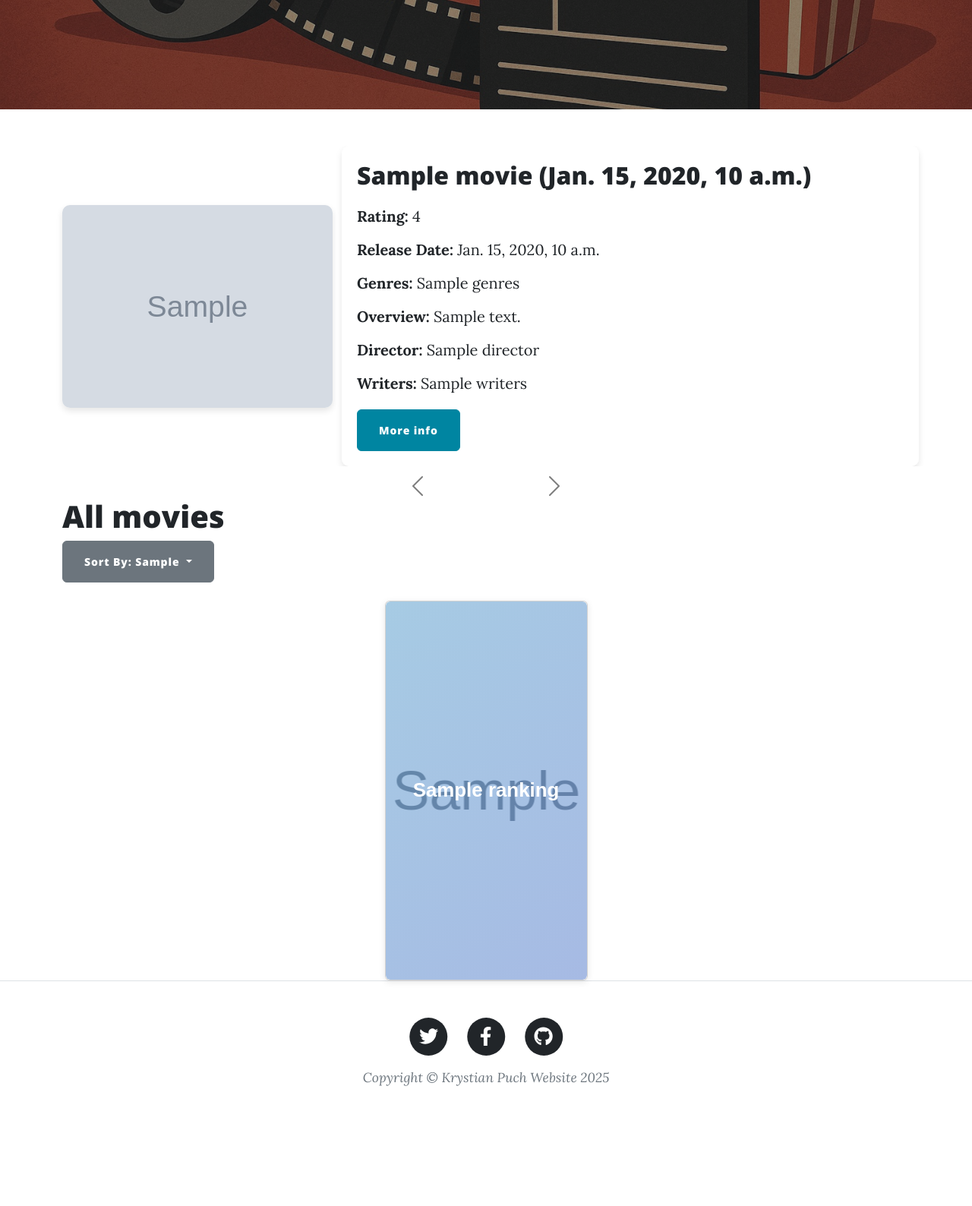
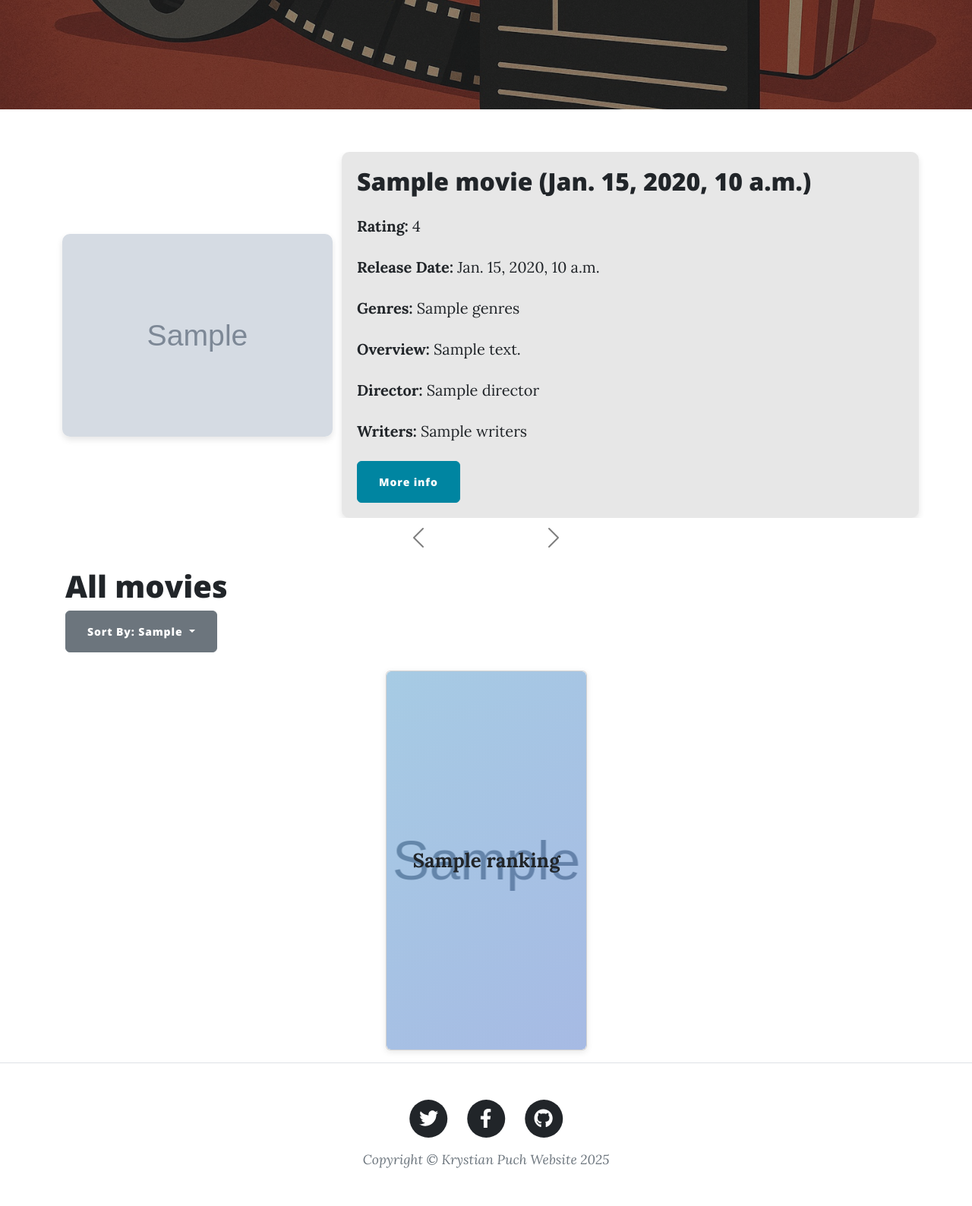
Before and after one commit to Krystian137/MyFilmSayDjango, a Django app: template MyFilmSay/MyFilmSay/templates/index.html in a window 1280 px wide. Shown: the part 388-1976 px from the top of the page at 76% size. Before the commit the page ends 1818 px from the top, so only its background shows below. Run offline with Django 3.2, Linux system fonts and the light colour scheme; the template is opened without the code that fills it: most values are stand-ins (such as "Sample title", 1, 10 or a date in 2020); grey boxes marked "Sample" are stand-in pictures; some libraries are stand-ins or nearby versions.

Commit message:
better carousel.css

```diff
--- a/MyFilmSay/MyFilmSay/static/css/cards.css
+++ b/MyFilmSay/MyFilmSay/static/css/cards.css
@@ -10,17 +10,11 @@
     border-radius: 6px;
     overflow: hidden;
     box-shadow: 0 2px 8px rgba(0, 0, 0, 0.1);
+    transform-style: preserve-3d;
+    transform: translateZ(0);
+    transform-origin: center center;
 }
- @media screen and (max-width: 800px) {
-	 .card {
-		 width: calc(100%);
-	}
-}
- @media screen and (max-width: 500px) {
-	 .card {
-		 width: 100%;
-	}
-}
+
 .front, .back {
     display: flex;
     border-radius: 6px;
@@ -36,15 +30,14 @@
     backface-visibility: hidden;
     transform-style: preserve-3d;
     transition: ease-in-out 600ms;
+    will-change: transform;
 }
 .front {
     background-size: cover;
     padding: 2rem;
     font-size: 1.618rem;
     font-weight: 600;
-	 color: #fff;
     overflow: hidden;
-	 font-family: Poppins, sans-serif;
 }
 .front:before {
     position: absolute;
@@ -61,20 +54,27 @@
 .card:hover .front {
     transform: rotateY(180deg);
 }
+
 .card:nth-child(even):hover .front {
     transform: rotateY(-180deg);
 }
+
 .back {
+    background-color: rgba(152, 152, 152, 0.23);
     background: #fff;
     transform: rotateY(-180deg);
     padding: 0 2em;
+    box-shadow: none;
 }
+
 .card:hover .back {
     transform: rotateY(0deg);
 }
+
 .card:nth-child(even) .back {
     transform: rotateY(180deg);
 }
+
 .card:nth-child(even):hover .back {
     transform: rotateY(0deg);
 }
@@ -85,3 +85,14 @@
 .review {
     font-style: italic;
 }
+
+@media screen and (max-width: 800px) {
+    .card {
+        width: calc(100%);
+	}
+}
+@media screen and (max-width: 500px) {
+    .card {
+        width: 100%;
+	}
+}
--- a/MyFilmSay/MyFilmSay/static/css/carousel.css
+++ b/MyFilmSay/MyFilmSay/static/css/carousel.css
@@ -6,28 +6,44 @@
 }
 
 .movie-poster {
+    flex: 1;
+    object-fit: cover;
     border-radius: 10px;
     box-shadow: 0 4px 8px rgba(0, 0, 0, 0.1);
-    width: 100%;
-    height: auto;
+    max-height: 510px;
+    width: auto;
+}
+
+.carousel-item-content {
+    display: flex;
+    gap: 20px;
+    align-items: stretch;
+    overflow: hidden;
     max-height: 510px;
 }
 
 .movie-info {
-    background-color: rgba(255, 255, 255, 0.9);
+    flex: 1;
+    background-color: rgba(152, 152, 152, 0.23);
     border-radius: 10px;
     padding: 20px;
     box-shadow: 0 4px 8px rgba(0, 0, 0, 0.1);
-    height: 100%;
-    margin: 0px 0;
-    line-height: 1;
     max-height: 510px;
-    overflow-y: auto;
+    overflow: hidden;
 }
 
 .movie-info p {
     margin-top: 24px;
     margin-bottom: 24px;
+}
+
+.movie-info .overview {
+    max-height: 120px;
+    overflow: hidden;
+    text-overflow: ellipsis;
+    display: -webkit-box;
+    -webkit-line-clamp: 2;
+    -webkit-box-orient: vertical;
 }
 
 .carousel-controls {
--- a/MyFilmSay/MyFilmSay/static/css/user.css
+++ b/MyFilmSay/MyFilmSay/static/css/user.css
@@ -7,7 +7,7 @@
 }
 
 .user_card {
-  background-color: #fff;
+  background-color: rgba(152, 152, 152, 0.23);
   border: 1px solid #ddd;
   border-radius: 8px;
   box-shadow: 0px 4px 8px rgba(0, 0, 0, 0.1);
--- a/MyFilmSay/MyFilmSay/templates/index.html
+++ b/MyFilmSay/MyFilmSay/templates/index.html
@@ -14,7 +14,7 @@
   </div>
 </header>
 
-<div class="carouselMain">
+<div class="carouselMain p-2">
     <div id="carouselExampleIndicators" class="carousel slide" data-bs-ride="carousel" data-bs-interval="3000">
         <div class="carousel-inner">
             {% for movie in random_movies %}
@@ -30,7 +30,7 @@
                             <p><strong>Rating:</strong> {{ movie.rating }}</p>
                             <p><strong>Release Date:</strong> {{ movie.date }}</p>
                             <p><strong>Genres:</strong> {{ movie.genres }}</p>
-                            <p>
+                            <p class="overview">
                                 <strong>Overview:</strong>
                                 {{ movie.body|truncatechars:250|safe }}
                                 {% if movie.body|length > 250 %}...{% endif %}
@@ -60,7 +60,7 @@
 
 
 {% block content %}
-<div class="container">
+<div class="container p-3">
     <h1>All movies</h1>
     <div class="sort-container d-flex mb-4">
         <button id="sortButton" class="btn btn-secondary me-2 dropdown-toggle" type="button" data-bs-toggle="dropdown" aria-expanded="false">
@@ -92,6 +92,7 @@
         <div class="col">
             <a href="{% url 'show_movie' movie_id=movie.id %}" class="text-decoration-none">
                 <div class="card">
+                    <div class="card-inner">
                         <div class="front" style="background-image: url('{% if movie.img_url %} {{ movie.img_url }} {% else %}
                          {% static 'img/placeholder.jpg' %} {% endif %}');">
                             <p class="large">{{ movie.ranking }}</p>
@@ -113,6 +114,7 @@
                             </div>
                         </div>
                     </div>
+                </div>
             </a>
         </div>
         {% endfor %}
```
Lines whose indentation alone changed are shown as unchanged.
